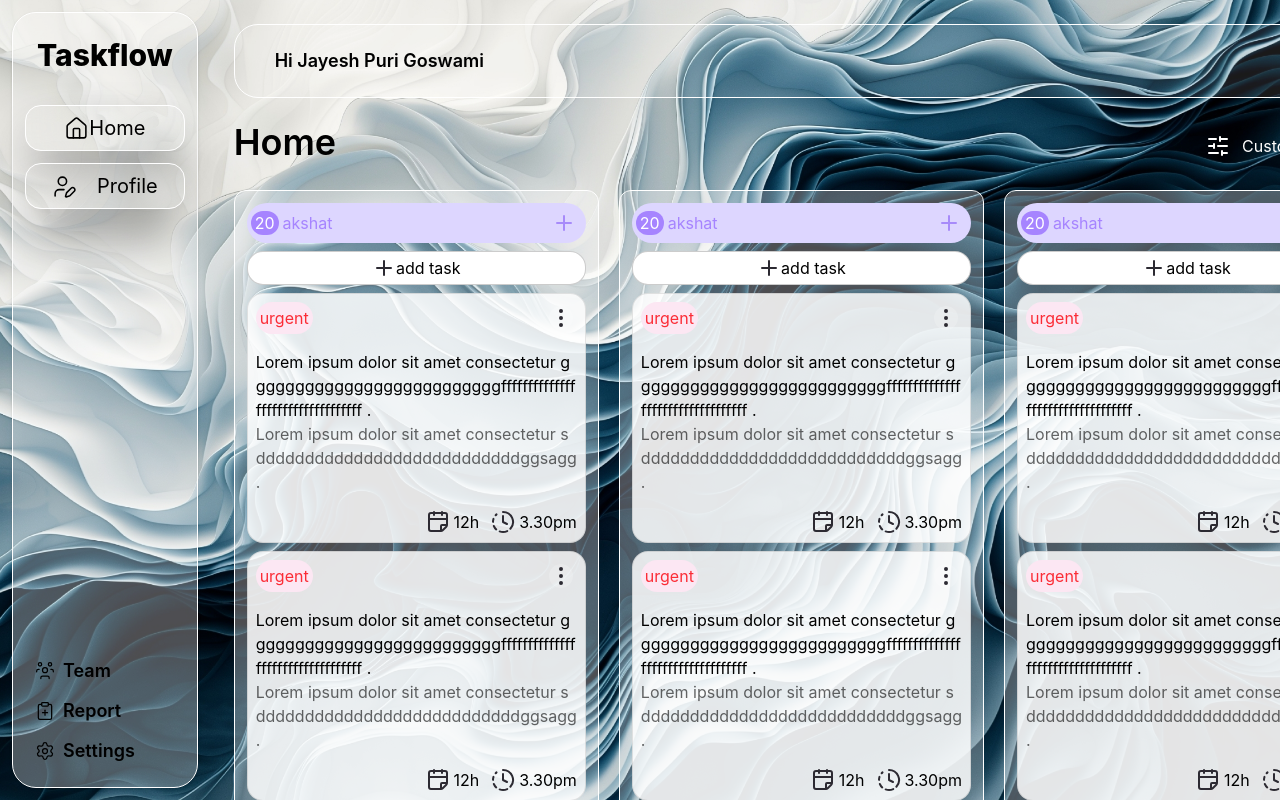
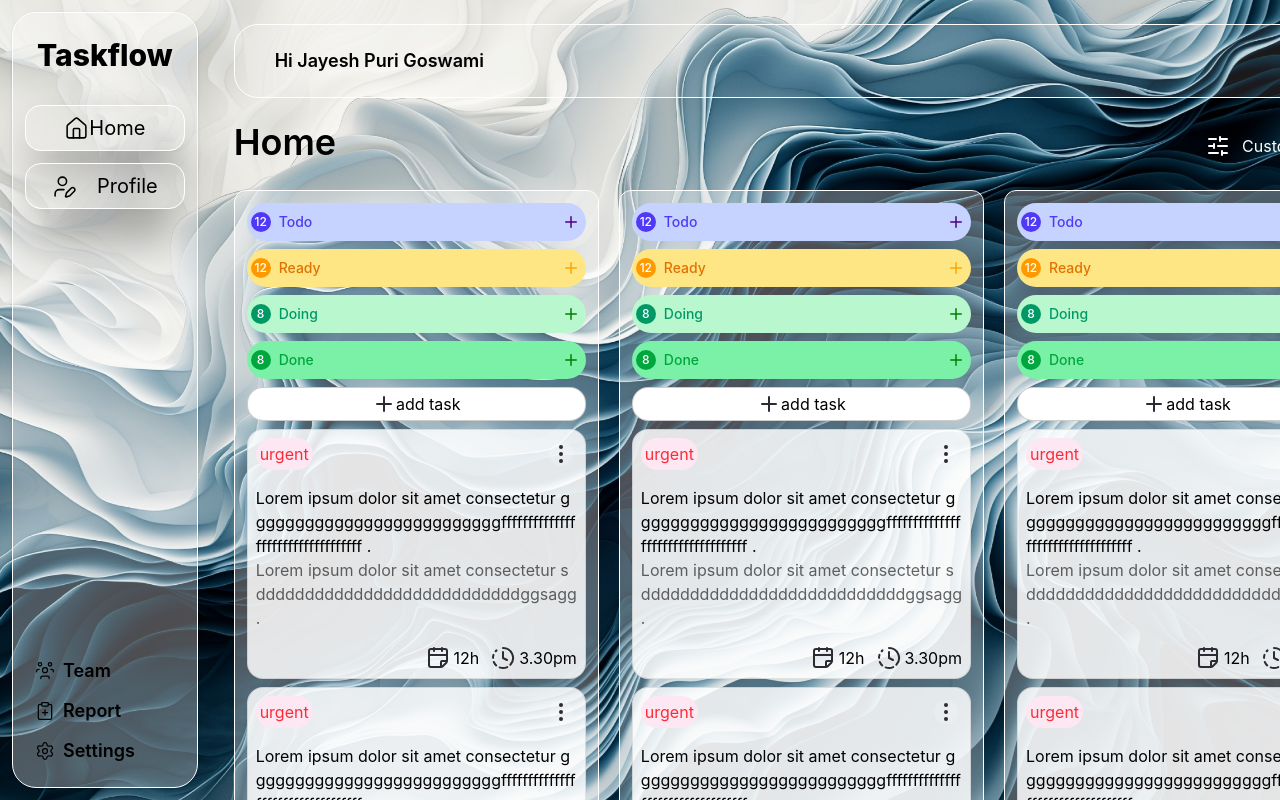
Before and after one commit to akshat69sh/TaskFlow-react-, a React (Vite) app: page / in a window 1280 px wide. Built offline with nearby package versions, Linux system fonts and the light colour scheme.

Commit message:
taskcard changes

```diff
--- a/src/Components/ui/TaskCard.jsx
+++ b/src/Components/ui/TaskCard.jsx
@@ -8,9 +8,7 @@ function TaskCard({ children }) {
       {children}
       <div className="flex gap-2 flex-col">
         <TaskCardHeader
-          name={"akshat"}
-          count={20}
-          className={"bg-violet-200 text-violet-400"}
+
         />
         <button className="flex justify-center w-full border border-black/20 rounded-2xl p-1 bg-white hover:cursor-pointer">
           <Plus color="#2c2a32" />
--- a/src/Components/ui/TaskCardHeader.jsx
+++ b/src/Components/ui/TaskCardHeader.jsx
@@ -1,17 +1,71 @@
-import { Plus } from "lucide-react"
+import { Plus } from "lucide-react";
 
-function TaskCardHeader({count ,name , className , }) {
-    return (
-        <>
-            <div className={`flex justify-between py-2 px-1 items-center rounded-full  ${className} ` }>
-                <div className="flex gap-1 items-center">
-                    <span className={`rounded-full px-1 text-white bg-violet-400 `}>{count}</span>
-                <span>{name}</span>
-                </div>
-                <button className=" text-4xl flex items-center hover:cursor-pointer px-1.5" ><Plus color="#a78bfa" /></button>
-            </div>
-        </>
-    )
+function TaskCardHeader() {
+  const Headertags = [
+    {
+      id: 1,
+      name: "Todo",
+      count: 12,
+      badgeBg: "bg-indigo-600",
+      pillBg: "bg-indigo-100/60",
+      textColor: "text-indigo-600",
+      iconColor: "indigo",
+      classname: "bg-indigo-200"
+    },
+    {
+      id: 2,
+      name: "Ready",
+      count: 12,
+      badgeBg: "bg-amber-500",
+      pillBg: "bg-amber-100/60",
+      textColor: "text-amber-600",
+      iconColor: "orange",
+      classname: "bg-amber-200"
+    },
+    {
+      id: 3,
+      name: "Doing",
+      count: 8,
+      badgeBg: "bg-emerald-600",
+      pillBg: "bg-emerald-100/60",
+      textColor: "text-emerald-600",
+      iconColor: "green",
+      classname: "bg-green-200"
+    },
+    {
+      id: 4,
+      name: "Done",
+      count: 8,
+      badgeBg: "bg-green-600",
+      pillBg: "bg-green-100/60",
+      textColor: "text-green-600",
+      iconColor: "green",
+      classname: "bg-green-300"
+    },
+  ];
+
+  return (
+    <>
+      {Headertags.map((item) => (
+        <div
+          key={item.id}
+          className={`flex justify-between py-2 px-1 items-center rounded-full  ${item.classname} `}
+        >
+          <div className="flex gap-2 item-center">
+            <span
+              className={`w-5 h-5 rounded-full flex items-center justify-center text-xs font-medium text-white ${item.badgeBg}`}
+            >
+              {item.count}
+            </span>
+            <span className={`text-sm font-medium ${item.textColor}`}>{item.name}</span>
+          </div>
+          <button className="text-xl flex items-center hover:cursor-pointer p-0.5">
+            <Plus size={18} color={item.iconColor} />
+          </button>
+        </div>
+      ))}
+    </>
+  );
 }
 
-export default TaskCardHeader
+export default TaskCardHeader;
```
